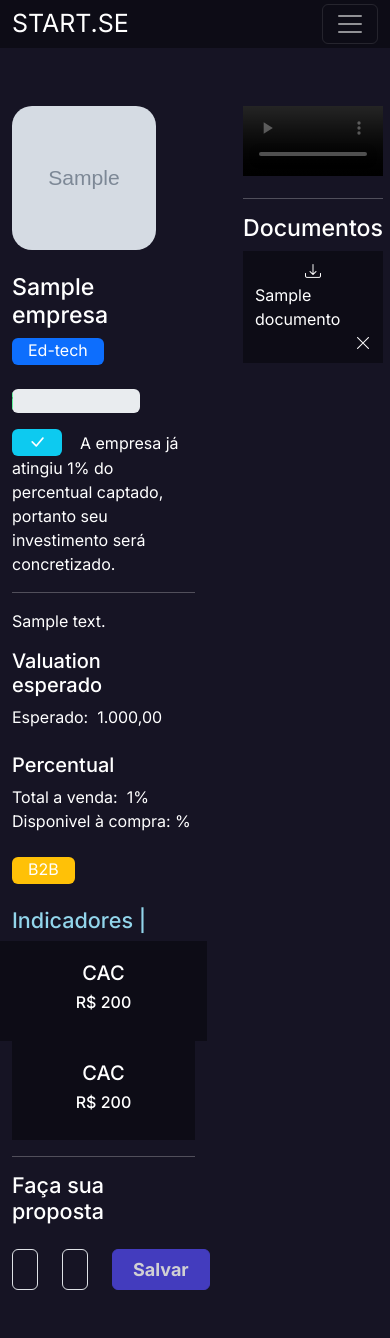
After one commit to gm-costa/startse_psw11, a Django app: page /investidores/acessar_empresa/1 in a window 390 px wide. The commit adds this page. Run offline with Django 5.2, Linux system fonts and the light colour scheme; a user stored in the database is signed in; tables that the repository leaves empty hold one stand-in row (values such as "Sample post"); grey boxes marked "Sample" are stand-in pictures; grey boxes are pictures that could not be loaded.

Commit message:
Cria view e template acessar_empresa

```diff
--- /dev/null
+++ b/apps/investidores/templates/acessar_empresa.html
@@ -0,0 +1,110 @@
+{% extends "base.html" %}
+{% load static %}
+
+{% block 'title' %}Investimento empresa{% endblock 'title' %}
+
+{% block 'head' %}
+    <link rel="stylesheet" href="{% static 'geral/css/geral.css' %}">
+    <link rel="stylesheet" href="{% static 'geral/css/header.css' %}">
+    <link rel="stylesheet" href="{% static 'usuarios/css/usuarios.css' %}">
+    <link rel="stylesheet" href="{% static 'empresarios/css/empresarios.css' %}">
+    <link rel="stylesheet" href="{% static 'investidores/css/investidores.css' %}">
+{% endblock 'head' %}
+
+{% block 'body' %}
+    <div class="container">
+        <div class="d-flex gap-5 my-5">
+            {% include 'partials/messages.html' %}
+            <div class="w-50">
+                <div class="row gap-4 mb-4">
+                    <div class="col-md-3">
+                        <img src="{{empresa.logo.url}}" class="logo" alt="Logo empresa">
+                    </div>
+                    <div class="col-md">
+                        <h3>{{empresa.nome}}</h3>
+                        <span class="badge bg-primary">{{empresa.get_area_display}}</span>
+                    </div>
+                </div>
+                <div class="w-70 mb-3">
+                    {{empresa.percent_equity}}
+                </div>
+                <span class="badge bg-info"><i class="bi bi-check-lg fs-18"></i></span><span>&nbsp &nbsp A empresa já atingiu {{empresa.percentual_equity}}% do percentual captado, portanto seu investimento será concretizado.</span>
+
+                <!--  <span class="badge bg-warning">x</span><span>&nbsp &nbsp Seu investimento será concretizado caso a empresa atinja pelo meno 80% do valor esperado até a data final.</span>-->
+
+                <hr>
+                <p>{{empresa.descricao}}</p>
+                <div class="col-md">
+                    <h5>Valuation esperado</h5>
+                    <span class="sub-fonte">Esperado: &nbsp;{{empresa.valuation|floatformat:"2g"}}</span>
+                    <br>
+                    <br>
+                    <h5>Percentual</h5>
+                    <span class="sub-fonte">Total a venda: &nbsp;{{empresa.percentual_equity}}%</span>
+                    <br>
+                    <span class="sub-fonte">Disponivel à compra: %</span>
+                </div>
+                <br>
+                <span class="badge bg-warning">{{empresa.publico_alvo}}</span>
+                <br><br>
+                <h4 style="color: #92D5EB">Indicadores |</h4>
+
+                <div class="row">
+                    <!-- #TODO: Listar as métricas dinamicamente -->
+                    <div class="col-md-3 bg-color-dark" >
+                        <div class="dark-color" style="padding: 20px; text-align: center;">
+                            <h5>CAC</h5>
+                            <h6>R$ 200</h6>
+                        </div>
+                    </div>
+                    <div class="col-md-3" >
+                        <div class="bg-color-dark" style="padding: 20px; text-align: center;">
+                            <h5>CAC</h5>
+                            <h6>R$ 200</h6>
+                        </div>
+                    </div>
+                </div>
+
+                <hr>
+                <h4>Faça sua proposta</h4>
+                <form action="" method="POST">
+                    {% csrf_token %}
+                    <div class="d-flex gap-4 mt-4">
+                        <input type="number" name="valor" class="form-control" placeholder="Valor para investir">
+                        <input type="number" name="percentual" class="form-control" placeholder="Percentual desejado">
+                        <input type="submit" class="btn-cadastro bsm-px20" value="Salvar">
+                    </div>
+                </form>
+
+            </div>
+            <div class="w-50 intereses-investimentos">
+                <video name='demo' controls autoplay width='100%'>
+                    <source src="{{empresa.pitch.url}}" type="video/mp4"></source>
+                </video>
+
+                <hr>
+                <h3>Documentos</h3>
+                <div class="list_documentos">
+                    {% for doc in documentos %}
+                    <div class="row bg-color-dark py-2 mx-0 mb-2">
+                        <div class="col-md-1" style="text-align: center">
+                            <a href="{{doc.arquivo.url}}" target="_blank">
+                                <i class="bi bi-download"></i>
+                            </a>
+                        </div>
+                        <div class="col-md-10">{{doc.titulo}}</div>
+                        <div class="col-md-1" style="text-align: right;">
+                            <a href="{% url 'excluir_doc' doc.id %}">
+                                <i class="bi bi-x-lg"></i>
+                            </a>
+                        </div>
+                    </div>
+                    {% empty %}
+                        <p class="bg-color-dark color-secondary p-2">Não existe documento anexado !</p>
+                    {% endfor %}
+                </div>
+
+            </div>
+        </div>
+    </div>
+{% endblock 'body' %}
--- a/apps/investidores/templates/sugestoes.html
+++ b/apps/investidores/templates/sugestoes.html
@@ -49,14 +49,14 @@
                     <input type="submit" class="btn-cadastro mt-3" value="Próximo">
                 </form>
             </div>
-            <div class="d-flex justify-content-between mt-5">
+            <div class="d-flex justify-content-between flex-wrap gap-4 mt-5">
                 {% for empresa in empresas %}
                     <div class="card">
                         <img class="card-img-top dark-color" src="{{empresa.logo.url}}" alt="Card image cap">
                         <div class="card-body text-white">
                             <h5 class="card-title fs-3 fw-700 mb-1">{{empresa.nome}}</h5>
                             <p class="card-text fs-18">{{empresa.descricao}}</p>
-                            <a href="#" class="d-block btn-cadastro mt-4">Acessar</a>
+                            <a href="{% url 'acessar_empresa' empresa.id %}" class="d-block btn-cadastro mt-4">Acessar</a>
                         </div>
                     </div>
                 {% endfor %}
--- a/apps/investidores/urls.py
+++ b/apps/investidores/urls.py
@@ -4,4 +4,5 @@ from . import views
 
 urlpatterns = [
     path('sugestoes/', views.sugestoes, name='sugestoes' ),
+    path('acessar_empresa/<int:id_emp>', views.acessar_empresa, name='acessar_empresa'),
 ]
--- a/apps/investidores/views.py
+++ b/apps/investidores/views.py
@@ -1,9 +1,11 @@
 from datetime import datetime, timedelta
 from django.contrib import messages
-from django.shortcuts import render
-from empresarios.models import Empresa
+from django.contrib.auth.decorators import login_required
+from django.shortcuts import render, get_object_or_404
+from empresarios.models import Documento, Empresa
 
 
+@login_required
 def sugestoes(request):
     template_name = 'sugestoes.html'
     areas = Empresa.area_choices
@@ -21,6 +23,7 @@ def sugestoes(request):
             messages.add_message(request, messages.WARNING, 'Área e/ou valor não informados !')
             return render(request, template_name, context)
 
+        # TODO: Criar um tipo genérico (M - Mediano)
         if tipo == 'C':
             empresas = Empresa.objects.filter(inicio_atividade__lte=datetime.today().date() - timedelta(days=1825)).filter(estagio="E")
         elif tipo == 'D':
@@ -44,3 +47,18 @@ def sugestoes(request):
 
     else:
         return render(request, template_name, context)
+
+
+@login_required
+def acessar_empresa(request, id_emp):
+    template_name = 'acessar_empresa.html'
+    empresa = get_object_or_404(Empresa, id=id_emp)
+    documentos = Documento.objects.filter(empresa=empresa)
+    context = {
+        'empresa': empresa,
+        'documentos': documentos,
+    }
+    if request.method == 'POST':
+        pass
+    else:
+        return render(request, template_name, context)
```
